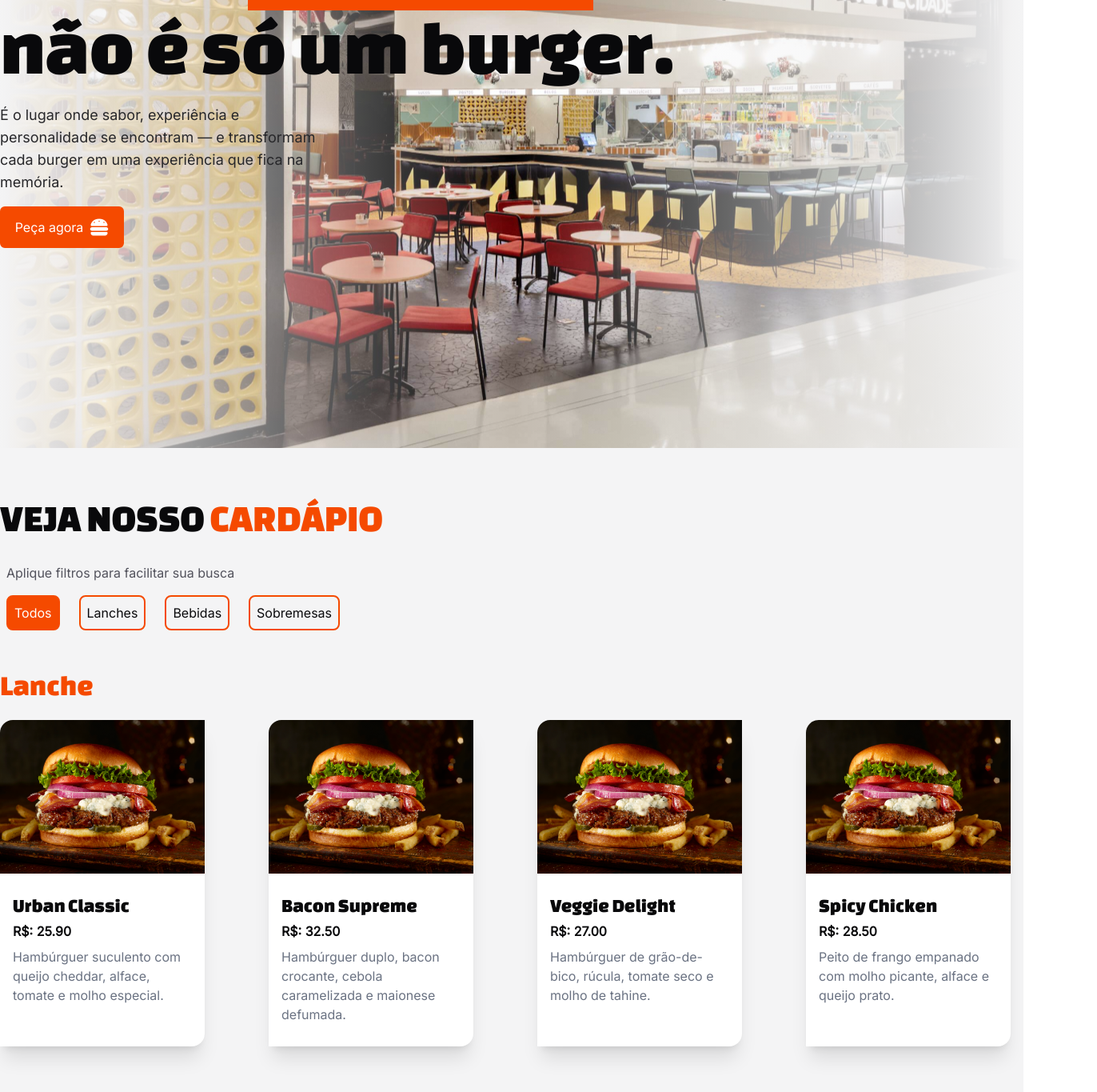
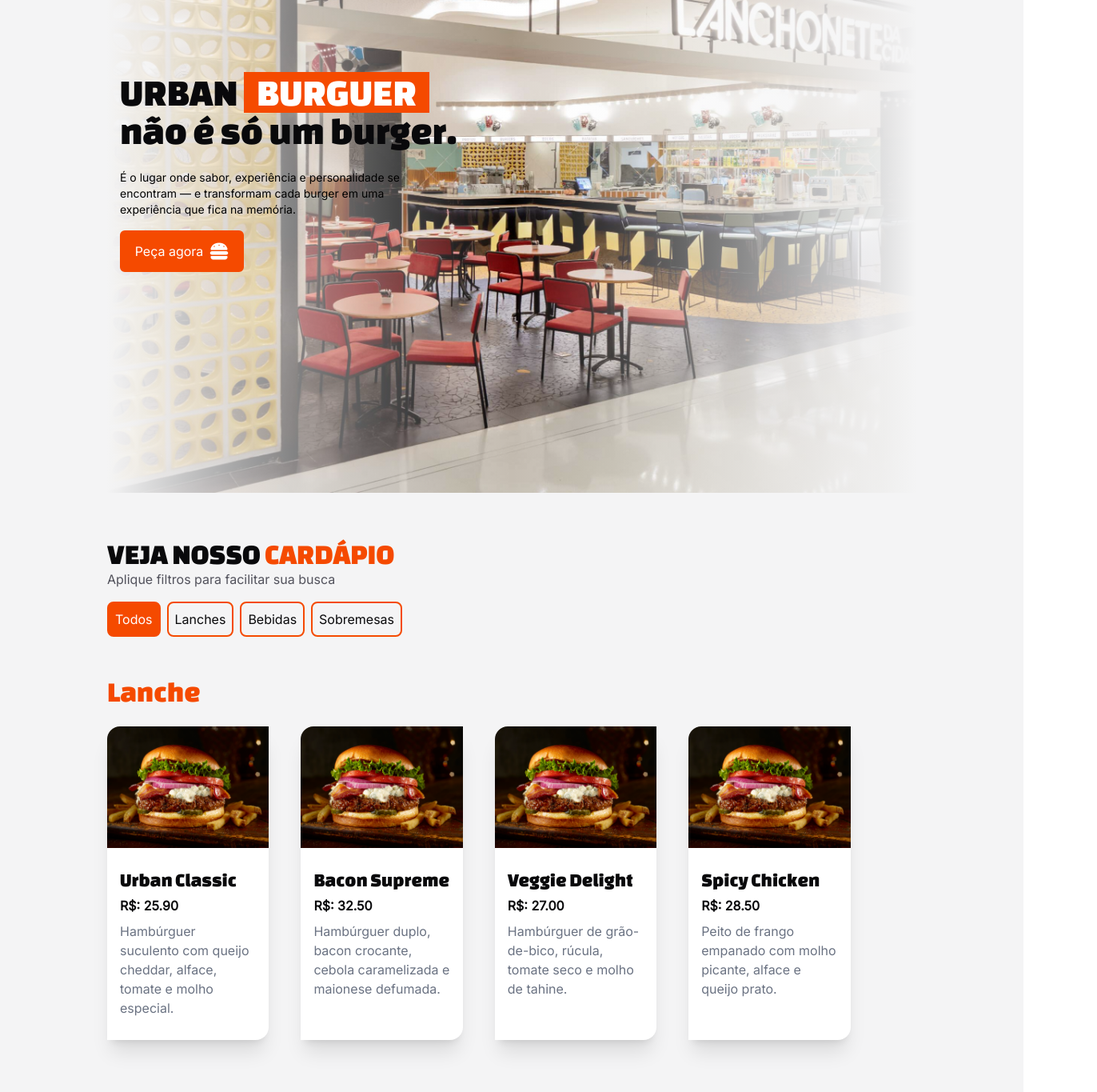
Before and after one commit to devnkz/urbanBurguer, a Next.js app: page / in a window 1280 px wide. Shown: the part 240-1605 px from the top of the page at 80% size, 1372 px wide, since content can reach past the window. Built offline with nearby package versions, Linux system fonts and the light colour scheme.

Commit message:
responsividade feita

```diff
--- a/app/page.tsx
+++ b/app/page.tsx
@@ -92,7 +92,7 @@ export default function Home() {
   return (
     <div className={`${inter.className} w-full`}>
       <header className="fixed z-50 py-8 w-full h-24 flex justify-center items-center bg-white shadow-[0_4px_20px_rgba(0,0,0,0.15)]">
-        <div className="max-w-[1380px] w-full flex justify-between items-center">
+        <div className="w-full lg:max-w-[1012px] 2xl:max-w-[1380px] flex justify-between items-center">
           <a
             href="#"
             className="group flex gap-2 text-xl items-center cursor-pointer hover:scale-105 duration-800"
@@ -103,7 +103,7 @@ export default function Home() {
             </h1>
           </a>
 
-          <nav className="hidden xl:block">
+          <nav className="hidden lg:block">
             <ul className="flex items-center gap-6 text-zinc-400">
               <li>
                 <a href="#cardapio" className="hover:text-black cursor-pointer">
@@ -136,18 +136,18 @@ export default function Home() {
       </header>
 
       <main className="bg-zinc-100 w-full flex flex-col items-center">
-        <div className="relative flex items-center my-28 xl:my-0 xl:h-screen max-w-[1380px] w-full xl:bg-[url('/img.jpg')] bg-cover bg-center">
+        <div className="relative flex items-center my-28 lg:my-14 2xl:my-0 lg:h-screen lg:max-w-[1012px] 2xl:max-w-[1380px] w-full lg:bg-[url('/img.jpg')] bg-cover bg-center">
           <div className="absolute inset-0 bg-linear-to-l from-zinc-100 via-transparent to-zinc-100"></div>
-          <div className="relative z-40 xl:mb-24 mx-4 xl:mx-0">
+          <div className="relative z-40 2xl:mb-24 mx-4 2xl:mx-0">
             <h1
-              className={`${changa.className} font-bold text-5xl xl:text-8xl`}
+              className={`${changa.className} font-bold text-5xl 2xl:text-8xl`}
             >
               URBAN{" "}
               <span className="text-white px-4 bg-orange-600">BURGUER</span>
               <br /> não é só um burger.
             </h1>
 
-            <h2 className="text-zinc-800 mt-6 text-sm w-full xl:text-lg xl:w-[400px]">
+            <h2 className="text-black mt-6 text-sm w-full 2xl:text-lg lg:w-[400px]">
               É o lugar onde sabor, experiência e personalidade se encontram — e
               transformam cada burger em uma experiência que fica na memória.
             </h2>
@@ -162,16 +162,19 @@ export default function Home() {
           </div>
         </div>
 
-        <div id="cardapio" className="max-w-[1380px] w-full">
-          <div className="xl:my-16 mx-4 xl:mx-0">
+        <div
+          id="cardapio"
+          className="lg:max-w-[1012px] 2xl:max-w-[1380px] w-full"
+        >
+          <div className="2xl:my-16 mx-4 lg:mx-0">
             <h1
-              className={`${changa.className} font-bold text-4xl xl:text-5xl`}
+              className={`${changa.className} font-bold text-4xl 2xl:text-5xl`}
             >
               VEJA NOSSO <span className="text-orange-600">CARDÁPIO</span>
             </h1>
 
-            <div className="xl:my-8 space-y-4">
-              <p className="text-zinc-600 xl:mx-2">
+            <div className="2xl:my-8 space-y-4">
+              <p className="text-zinc-600 2xl:mx-2">
                 Aplique filtros para facilitar sua busca
               </p>
 
@@ -183,7 +186,7 @@ export default function Home() {
                     <button
                       key={opt.Nome}
                       onClick={() => setFiltro(opt.Nome)}
-                      className={`border-2 p-2 xl:mx-2 rounded-md transition-all ease-in-out duration-400 cursor-pointer
+                      className={`border-2 p-2 2xl:mx-2 rounded-md transition-all ease-in-out duration-400 cursor-pointer
                         ${
                           ativo
                             ? "bg-orange-600 border-orange-600 text-white"
@@ -207,11 +210,11 @@ export default function Home() {
                     {categoria}
                   </h2>
 
-                  <div className="w-[99%] xl:w-full flex flex-col gap-10 xl:flex-row xl:flex-wrap xl:gap-20">
+                  <div className="w-[99%] lg:w-full flex flex-col gap-10 lg:flex-row lg:flex-wrap 2xl:gap-20">
                     {itensPorCategoria[categoria].map((item: Item) => (
                       <div
                         key={item.id}
-                        className="group xl:w-1/5 h-auto bg-white shadow-xl rounded-tl-2xl rounded-br-2xl border-b-4 border-transparent
+                        className="group lg:w-1/5 h-auto bg-white shadow-xl rounded-tl-2xl rounded-br-2xl border-b-4 border-transparent
                         hover:border-b-orange-600 hover:scale-105 transition-all duration-300 cursor-pointer"
                       >
                         <Image
@@ -248,35 +251,35 @@ export default function Home() {
           id="avaliacoes"
           className="w-full bg-white flex justify-center relative"
         >
-          <div className="text-orange-600 text-8xl flex-col gap-4 opacity-10 absolute top-3 right-60 z-10 hidden xl:flex">
+          <div className="text-orange-600 text-8xl flex-col gap-4 opacity-10 absolute top-3 right-60 z-10 hidden lg:flex">
             <FaBurger />
             <FaBurger />
             <FaBurger />
             <FaBurger />
             <FaBurger />
           </div>
-          <div className="text-orange-600 text-8xl flex-col gap-4 opacity-10 absolute top-3 right-90 z-10 hidden xl:flex">
+          <div className="text-orange-600 text-8xl flex-col gap-4 opacity-10 absolute top-3 right-90 z-10 hidden lg:flex">
             <FaBurger />
             <FaBurger />
             <FaBurger />
             <FaBurger />
             <FaBurger />
           </div>
-          <div className="text-orange-600 text-8xl flex-col gap-4 opacity-10 absolute top-3 right-120 z-10 hidden xl:flex">
+          <div className="text-orange-600 text-8xl flex-col gap-4 opacity-10 absolute top-3 right-120 z-10 hidden lg:flex">
             <FaBurger />
             <FaBurger />
             <FaBurger />
             <FaBurger />
             <FaBurger />
           </div>
-          <div className="text-orange-600 text-8xl flex-col gap-4 opacity-10 absolute top-3 right-150 z-10 hidden xl:flex">
+          <div className="text-orange-600 text-8xl flex-col gap-4 opacity-10 absolute top-3 right-150 z-10 hidden lg:flex">
             <FaBurger />
             <FaBurger />
             <FaBurger />
             <FaBurger />
             <FaBurger />
           </div>
-          <div className="text-orange-600 text-8xl flex-col gap-4 opacity-10 absolute top-3 right-180 z-10 hidden xl:flex">
+          <div className="text-orange-600 text-8xl flex-col gap-4 opacity-10 absolute top-3 right-180 z-10 hidden lg:flex">
             <FaBurger />
             <FaBurger />
             <FaBurger />
@@ -284,19 +287,19 @@ export default function Home() {
             <FaBurger />
           </div>
 
-          <div className="max-w-[1380px] w-full my-16 z-40 flex flex-col justify-center items-center">
+          <div className="lg:max-w-[1012px] 2xl:max-w-[1380px] w-full my-16 z-40 flex flex-col justify-center items-center">
             <h1
-              className={`${changa.className} font-bold text-6xl mx-4 xl:mx-0 xl:text-5xl`}
+              className={`${changa.className} font-bold text-6xl mx-4 2xl:mx-0 2xl:text-5xl`}
             >
               VEJA NOSSOS <span className="text-orange-600">CLIENTES</span>{" "}
               SATISFEITOS
             </h1>
 
-            <div className="flex flex-col space-y-8 xl:space-y-0 xl:flex-row gap-8 justify-between items-center w-full py-10">
+            <div className="flex flex-col space-y-8 lg:space-y-0 lg:flex-row gap-8 justify-between items-center w-full py-10">
               {reviewsUsers.map((review) => (
                 <div
                   key={review.id}
-                  className="w-[90%] bg-zinc-100 border-2 border-transparent py-8 px-2 xl:px-4 hover:-translate-y-1 hover:shadow-xl hover:border-b-orange-600
+                  className="w-[90%] bg-zinc-100 border-2 border-transparent py-8 px-2 2xl:px-4 hover:-translate-y-1 hover:shadow-xl hover:border-b-orange-600
                 transition-all duration-300"
                 >
                   <div className="flex gap-4 items-center">
@@ -305,12 +308,12 @@ export default function Home() {
                       <AvatarFallback>NF</AvatarFallback>
                     </Avatar>
                     <h1
-                      className={`${changa.className} font-bold text-xl xl:text-3xl`}
+                      className={`${changa.className} font-bold text-xl 2xl:text-3xl`}
                     >
                       {review.nome}
                     </h1>
                   </div>
-                  <p className="text-zinc-800 text-sm xl:w-[400px] mt-2">
+                  <p className="text-zinc-800 text-sm 2xl:w-[400px] mt-2">
                     {review.review}
                   </p>
                   <div className="mt-2 flex text-yellow-500 text-xl gap-1">
@@ -334,38 +337,38 @@ export default function Home() {
         </div>
 
         <div className="max-w-[1380px] w-full bg-zinc-100 relative my-4">
-          <div className="text-orange-600 text-8xl flex-col gap-4 opacity-10 absolute top-0 left-0 z-10 hidden xl:flex">
+          <div className="text-orange-600 text-8xl flex-col gap-4 opacity-10 absolute top-0 left-0 z-10 hidden lg:flex">
             <FaMotorcycle />
             <FaMotorcycle />
             <FaMotorcycle />
             <FaMotorcycle />
           </div>
-          <div className="text-orange-600 text-8xl flex-col gap-4 opacity-10 absolute top-0 left-30 z-10 hidden xl:flex">
+          <div className="text-orange-600 text-8xl flex-col gap-4 opacity-10 absolute top-0 left-30 z-10 hidden lg:flex">
             <FaMotorcycle />
             <FaMotorcycle />
             <FaMotorcycle />
             <FaMotorcycle />
           </div>
-          <div className="text-orange-600 text-8xl flex-col gap-4 opacity-10 absolute top-0 left-60 z-10 hidden xl:flex">
+          <div className="text-orange-600 text-8xl flex-col gap-4 opacity-10 absolute top-0 left-60 z-10 hidden lg:flex">
             <FaMotorcycle />
             <FaMotorcycle />
             <FaMotorcycle />
             <FaMotorcycle />
           </div>
-          <div className="text-orange-600 text-8xl flex-col gap-4 opacity-10 absolute top-0 left-90 z-10 hidden xl:flex">
+          <div className="text-orange-600 text-8xl flex-col gap-4 opacity-10 absolute top-0 left-90 z-10 hidden lg:flex">
             <FaMotorcycle />
             <FaMotorcycle />
             <FaMotorcycle />
             <FaMotorcycle />
           </div>
-          <div className="w-full flex flex-col my-24 xl:mx-0 justify-center items-center gap-4">
+          <div className="w-full flex flex-col my-24 2xl:mx-0 justify-center items-center gap-4">
             <h1
-              className={`${changa.className} font-bold text-3xl xl:text-5xl`}
+              className={`${changa.className} font-bold text-3xl lg:text-5xl`}
             >
               FICOU COM<span className="text-orange-600"> FOME</span> ?
             </h1>
 
-            <p className="text-sm text-center xl:text-lg mt-2 text-zinc-900 xl:w-3/5">
+            <p className="text-sm text-center lg:text-lg mt-2 text-zinc-900 lg:w-2/5">
               A gente prepara o burger do jeito que você gosta: rápido,
               suculento e com aquele toque urbano que faz a diferença. Explore o
               cardápio, combine sabores e peça sem complicação. Seu próximo
```
